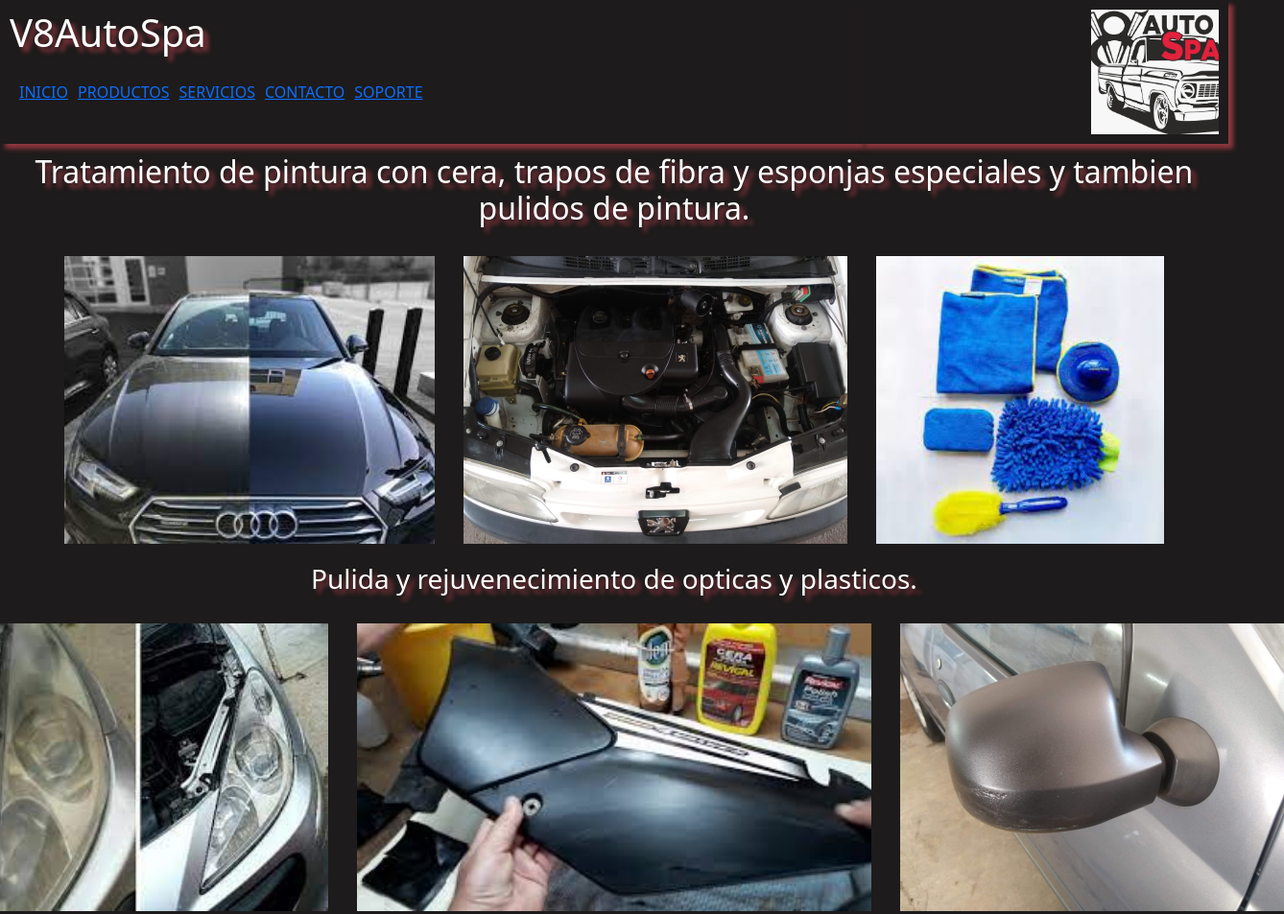
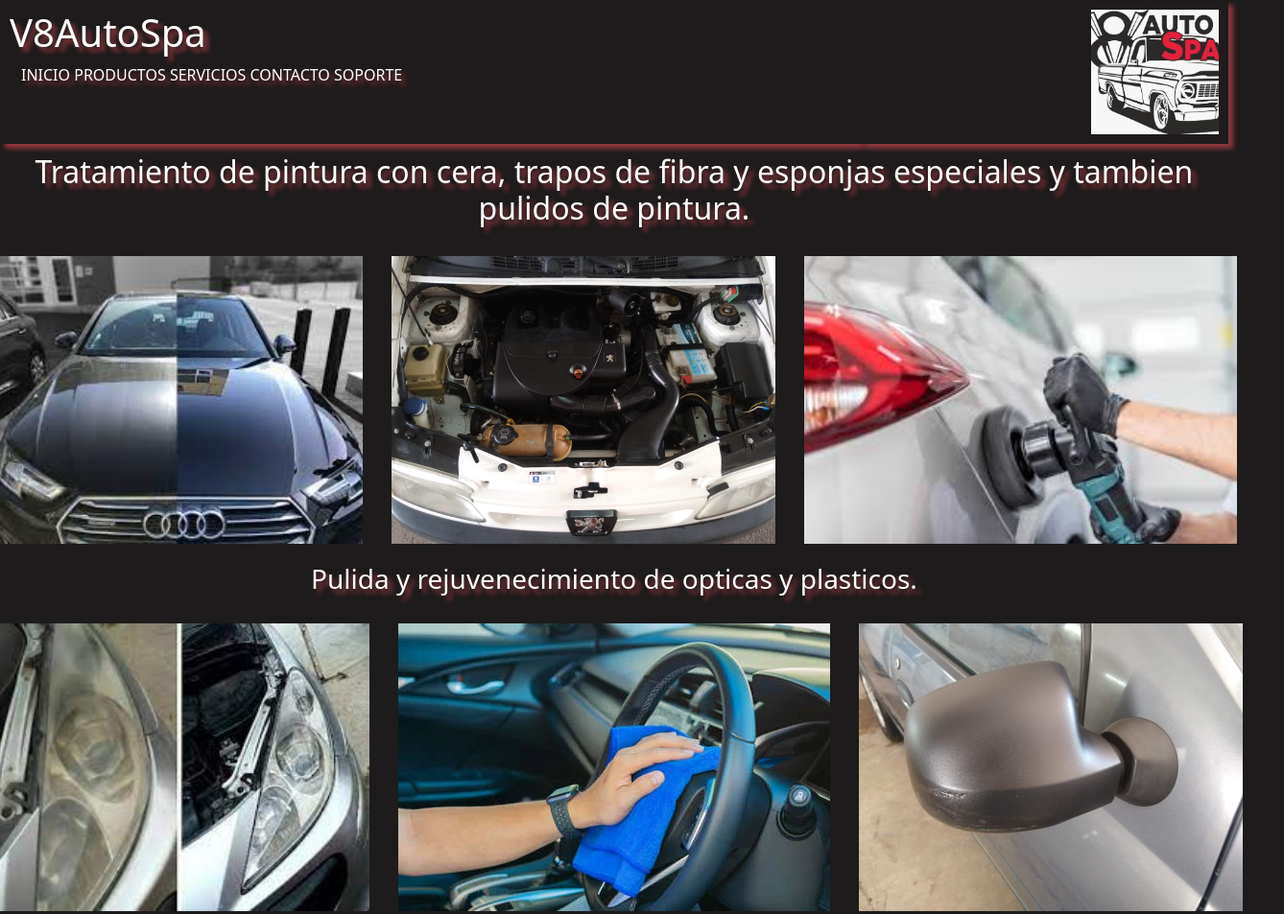
Before and after one commit to Tropipopi1/PF-Alvarez, a plain HTML site: page pages/servicio.html in a window 1280 px wide. Shown: the top 953 px of the page at 96% size, 1338 px wide, since content can reach past the window. Drawn offline with nearby package versions, Linux system fonts and the light colour scheme.

Commit message:
arreglos interfaz

```diff
--- a/pages/servicio.html
+++ b/pages/servicio.html
@@ -12,18 +12,19 @@
     <header>
         <div class="left">
             <h1>V8AutoSpa</h1>
-
-        <nav class="navbar">
-            <ul>
-            <li><a href="../index.html">INICIO</a></li>
-            <li><a href="productos.html">PRODUCTOS</a></li>
-            <li><a href="servicio.html">SERVICIOS</a></li>
-            <li><a href="contacto.html">CONTACTO</a></li>
-            <li><a href="soporte.html">SOPORTE</a></li>
-            </ul>
-        </nav>
+            <div class="container">
+                <div class="header-container header">
+                    <div class="header-right">
+                        <a class="navbar-item" href="../index.html">INICIO</a>
+                        <a class="navbar-item" href="productos.html">PRODUCTOS</a>
+                        <a class="navbar-item" href="servicio.html">SERVICIOS</a>
+                        <a class="navbar-item" href="contacto.html">CONTACTO</a>
+                        <a class="navbar-item" href="soporte.html">SOPORTE</a>
+                    </div>
+                </div>
+            </div>
         </div>
-         <div class="right">
+        <div class="right">
             <img src="../img/v8autospa.png" alt="">
         </div>
 
@@ -35,14 +36,14 @@
             <div class="tratamientos1">
                 <img src="../img/cera1.jpeg" alt="">
                 <img src="../img/motor2.jpg" alt="">
-                <img src="../img/trapos1.jpeg" alt="">
+                <img src="../img/limpieza-exterior1.jpeg" alt="">
             </div>
             <div class="tratamientos2">
                 <h3>Pulida y rejuvenecimiento de opticas y plasticos.</h3>
             </div>
             <div class="tratamientos3">
             <img src="../img/optica1.jpeg" alt="">
-            <img src="../img/plastico1.jpeg" alt="">
+            <img src="../img/limpieza-interior1.webp" alt="">
             <img src="../img/espejo1.jpg" alt="">
             </div>
             <div class="container text-center">
```
Also changed, not shown: pages/contacto.html (+12 -11 lines), pages/productos.html (+3 -0 lines), pages/soporte.html (+12 -11 lines), img/limpieza-exterior1.jpeg (added), img/limpieza-interior1.webp (added).
